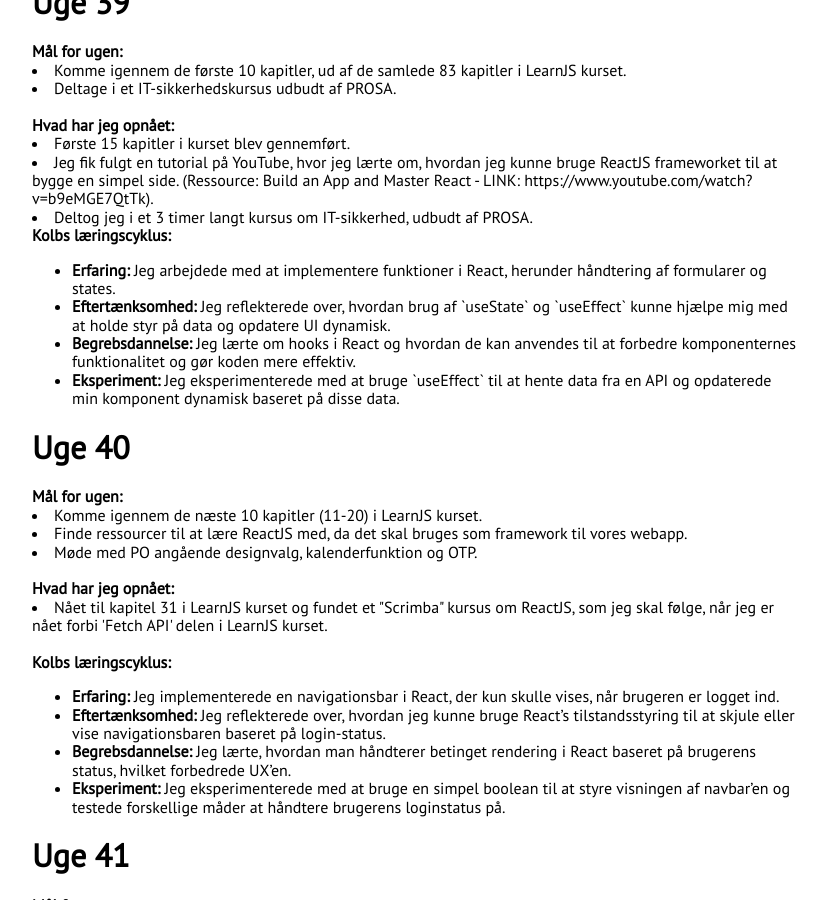
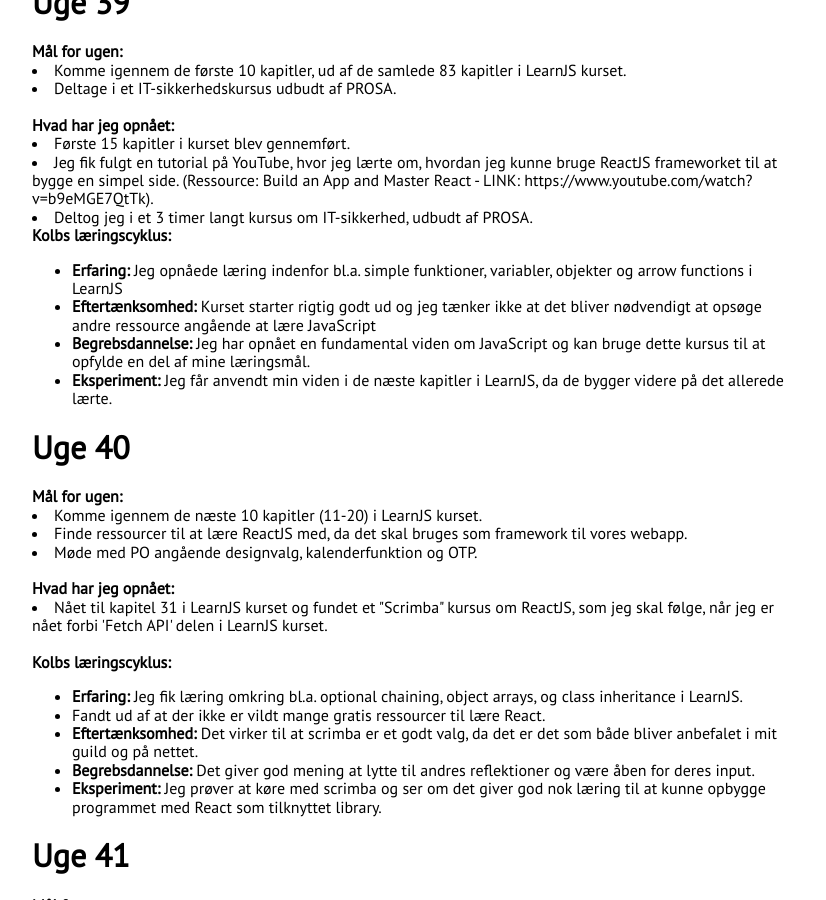
Before and after one commit to JustinAnthonyKapelke/Portfolio2, a Jekyll site: the page built from index.html, in a window 1280 px wide and 900 px high, scrolled down 5040 px. Shown: the whole window, without its empty margins (224-1050 px from the left). Built offline with Jekyll 4.4.1, drawn with Linux system fonts in a browser that asks for light colours; nearby versions of some CDN libraries.

Commit message:
Update projects.html

```diff
--- a/_includes/projects.html
+++ b/_includes/projects.html
@@ -110,10 +110,10 @@
                 <li>Deltog jeg i et 3 timer langt kursus om IT-sikkerhed, udbudt af PROSA.</li>
                 <strong>Kolbs læringscyklus:</strong>
                 <ul>
-                    <li><strong>Erfaring:</strong> Jeg arbejdede med at implementere funktioner i React, herunder håndtering af formularer og states.</li>
-                    <li><strong>Eftertænksomhed:</strong> Jeg reflekterede over, hvordan brug af `useState` og `useEffect` kunne hjælpe mig med at holde styr på data og opdatere UI dynamisk.</li>
-                    <li><strong>Begrebsdannelse:</strong> Jeg lærte om hooks i React og hvordan de kan anvendes til at forbedre komponenternes funktionalitet og gør koden mere effektiv.</li>
-                    <li><strong>Eksperiment:</strong> Jeg eksperimenterede med at bruge `useEffect` til at hente data fra en API og opdaterede min komponent dynamisk baseret på disse data.</li>
+                    <li><strong>Erfaring:</strong> Jeg opnåede læring indenfor bl.a. simple funktioner, variabler, objekter og arrow functions i LearnJS </li>
+                    <li><strong>Eftertænksomhed:</strong> Kurset starter rigtig godt ud og jeg tænker ikke at det bliver nødvendigt at opsøge andre ressource angående at lære JavaScript</li>
+                    <li><strong>Begrebsdannelse:</strong> Jeg har opnået en fundamental viden om JavaScript og kan bruge dette kursus til at opfylde en del af mine læringsmål.</li>
+                    <li><strong>Eksperiment:</strong> Jeg får anvendt min viden i de næste kapitler i LearnJS, da de bygger videre på det allerede lærte.</li>
                 </ul>
             </div>
             <!-- NY UGE -->
@@ -130,10 +130,11 @@
                 <br>
                 <strong>Kolbs læringscyklus:</strong>
                 <ul>
-                    <li><strong>Erfaring:</strong> Jeg implementerede en navigationsbar i React, der kun skulle vises, når brugeren er logget ind.</li>
-                    <li><strong>Eftertænksomhed:</strong> Jeg reflekterede over, hvordan jeg kunne bruge React’s tilstandsstyring til at skjule eller vise navigationsbaren baseret på login-status.</li>
-                    <li><strong>Begrebsdannelse:</strong> Jeg lærte, hvordan man håndterer betinget rendering i React baseret på brugerens status, hvilket forbedrede UX’en.</li>
-                    <li><strong>Eksperiment:</strong> Jeg eksperimenterede med at bruge en simpel boolean til at styre visningen af navbar’en og testede forskellige måder at håndtere brugerens loginstatus på.</li>
+                    <li><strong>Erfaring:</strong> Jeg fik læring omkring bl.a. optional chaining, object arrays, og class inheritance i LearnJS.</li>
+                    <li>Fandt ud af at der ikke er vildt mange gratis ressourcer til lære React.</li>
+                    <li><strong>Eftertænksomhed:</strong> Det virker til at scrimba er et godt valg, da det er det som både bliver anbefalet i mit guild og på nettet. </li>
+                    <li><strong>Begrebsdannelse:</strong> Det giver god mening at lytte til andres reflektioner og være åben for deres input.</li>
+                    <li><strong>Eksperiment:</strong> Jeg prøver at køre med scrimba og ser om det giver god nok læring til at kunne opbygge programmet med React som tilknyttet library.</li>
                 </ul>
             </div>
 
```
